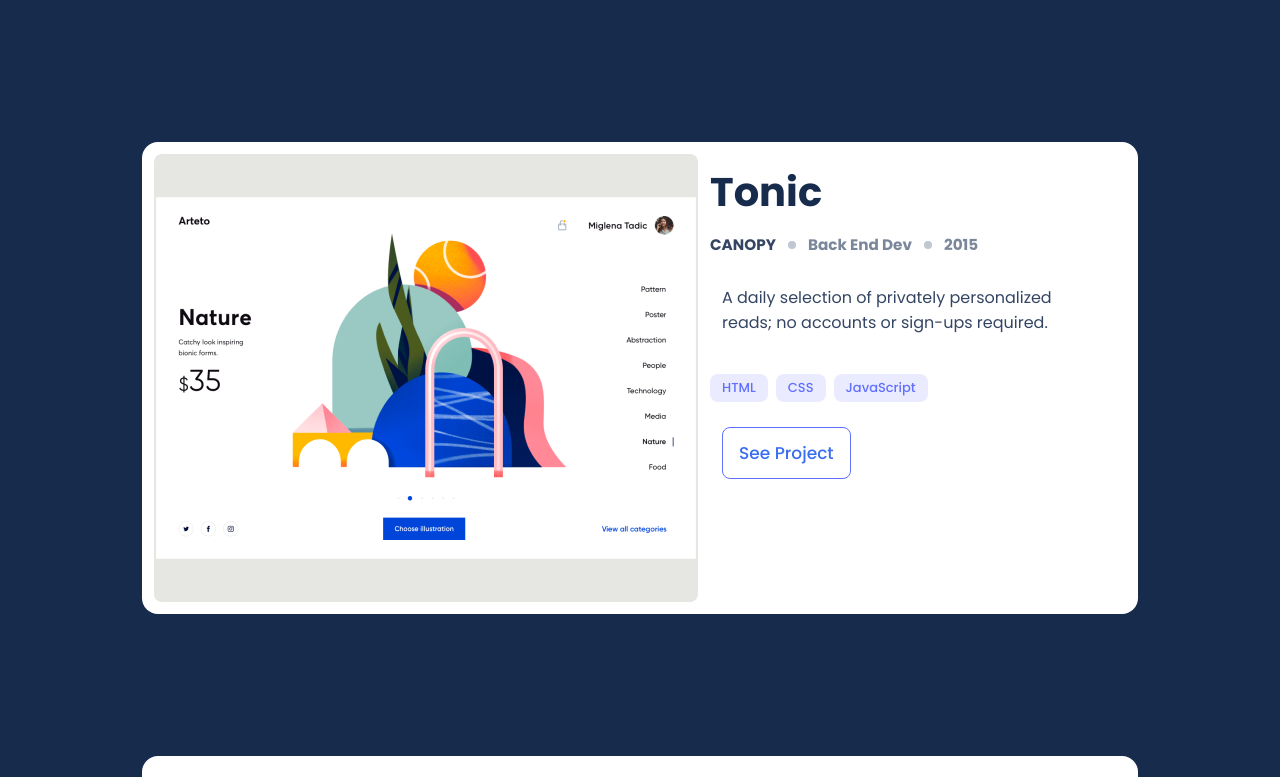
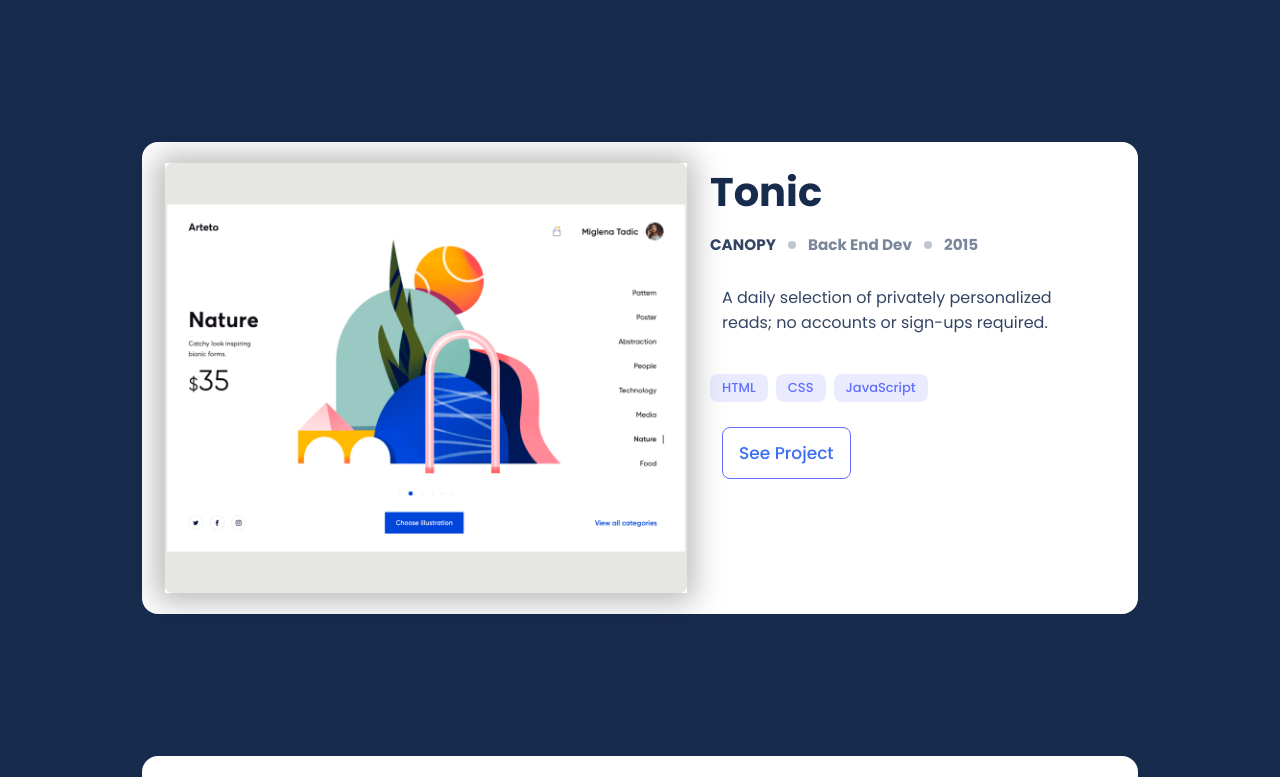
Before and after one commit to tkz96/My-Portfolio-Website, a website: page index.html in a window 1280 px wide. In both pictures the pointer is over the picture 426 px from the left and 967 px from the top of the page. Shown: the part 590-1367 px from the top of the page. Drawn offline with Linux system fonts and the light colour scheme; files whose address does not match are found by name.

```diff
--- a/css/styles.css
+++ b/css/styles.css
@@ -274,6 +274,13 @@
     background-color: #172b4d;
   }
 
+  .image2:hover {
+    transition: 400ms;
+    transition-timing-function: cubic-bezier(0.42, 0, 0.58, 1);
+    transform: scale(0.96);
+    box-shadow: -1px 1px 30px 8px rgba(0, 0, 0, 0.28);
+  }
+
   .app-wrapper {
     width: 100vw;
     display: flex;
@@ -336,3 +343,9 @@
     padding: 0 240px;
   }
 }
+
+.icons li:hover {
+  transition: 150ms;
+  transition-timing-function: cubic-bezier(0.42, 0, 0.58, 1);
+  transform: scale(1.2);
+}
```
